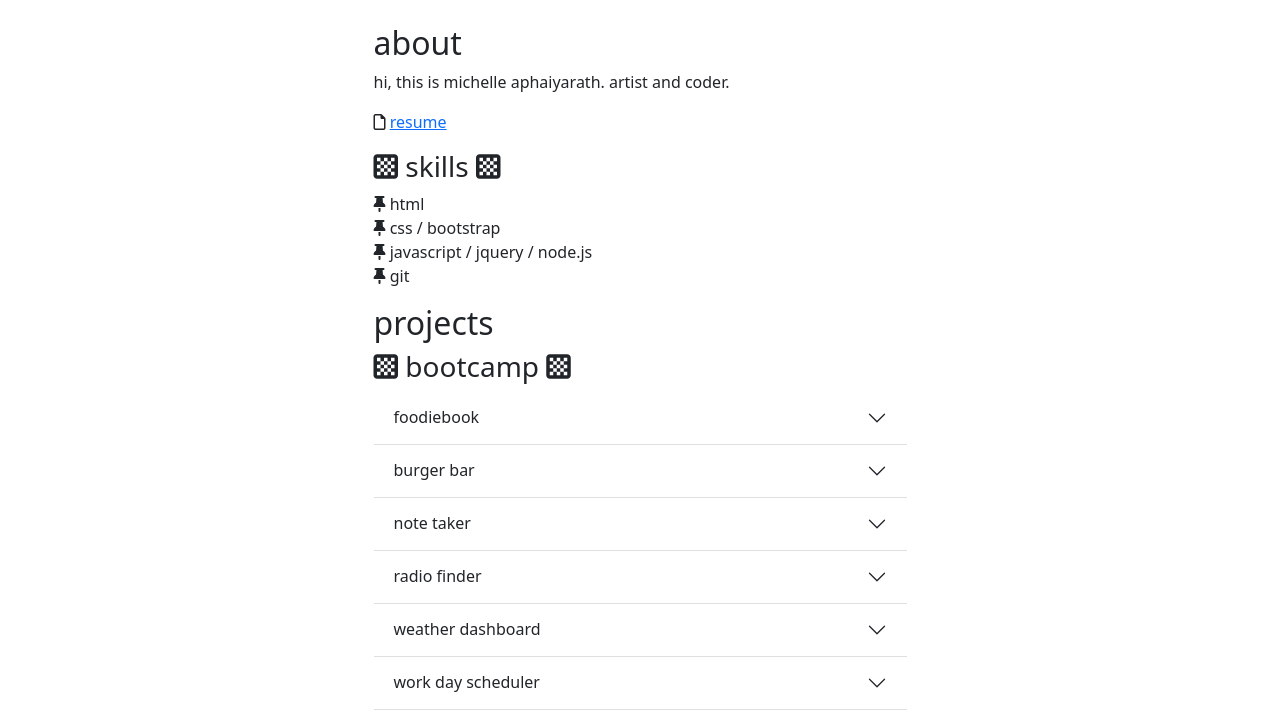
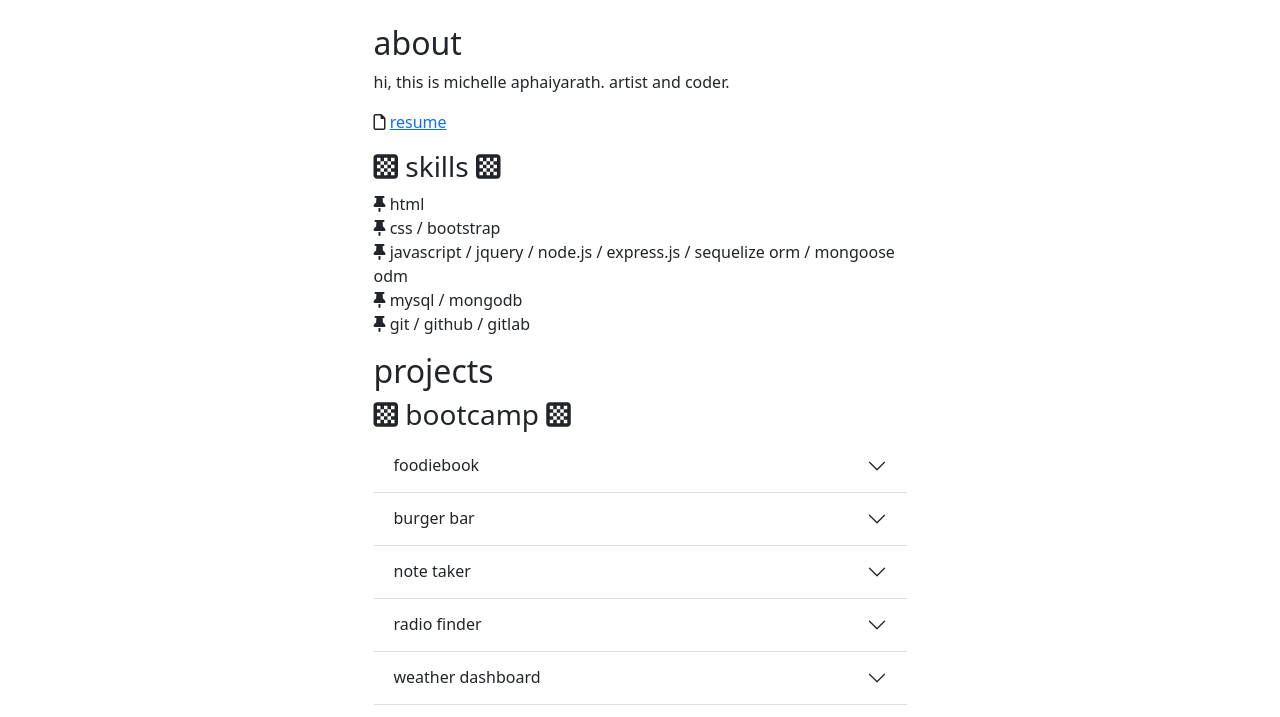
Before and after one commit to maphaiyarath/maphaiyarath.github.io, a plain HTML site: page index.html in a window 1280 px wide. Shown: the part 83-800 px from the top of the page. Drawn offline with nearby package versions, Linux system fonts and the light colour scheme.

Commit message:
added some skillz

```diff
--- a/index.html
+++ b/index.html
@@ -51,8 +51,9 @@
                     <ul>
                         <li><i class="fas fa-thumbtack"></i> html</li>
                         <li><i class="fas fa-thumbtack"></i> css / bootstrap</li>
-                        <li><i class="fas fa-thumbtack"></i> javascript / jquery / node.js</li>
-                        <li><i class="fas fa-thumbtack"></i> git</li>
+                        <li><i class="fas fa-thumbtack"></i> javascript / jquery / node.js / express.js / sequelize orm / mongoose odm</li>
+                        <li><i class="fas fa-thumbtack"></i> mysql / mongodb</li>
+                        <li><i class="fas fa-thumbtack"></i> git / github / gitlab</li>
                     </ul>
                 </div>
             </div>
```
